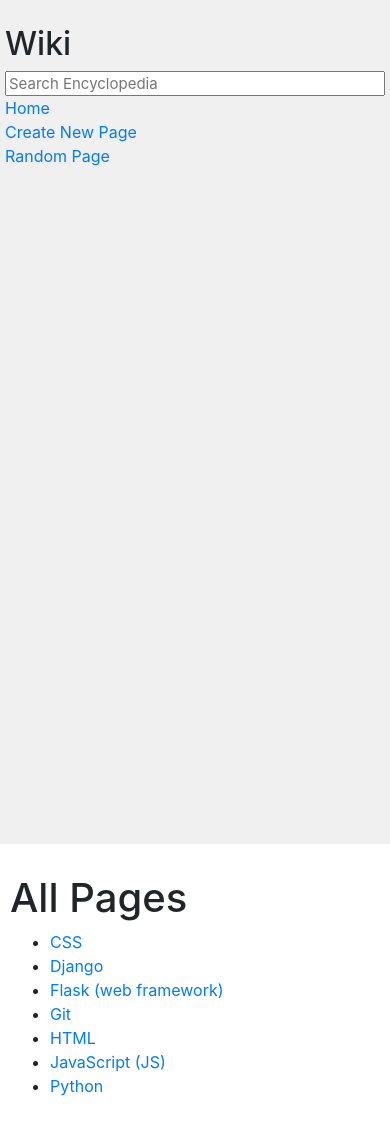
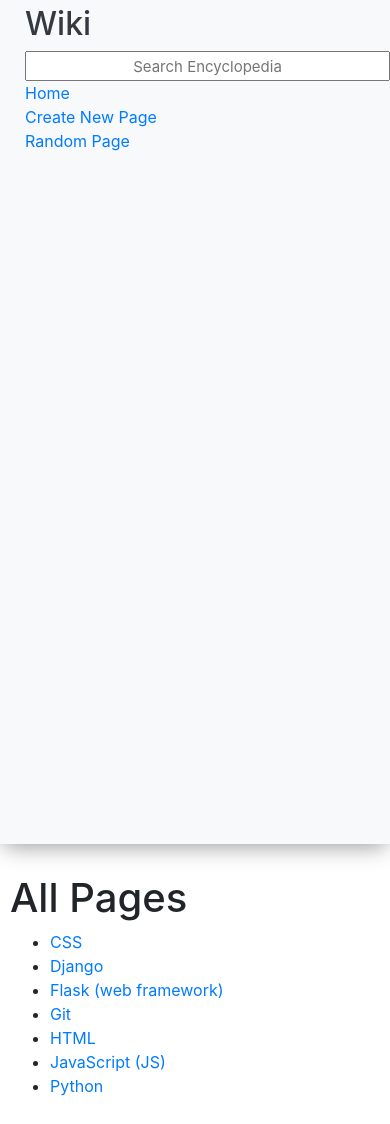
Before and after one commit to siawashkasra/wiki, a Django app: page / in a window 390 px wide. Run offline with Django 3.2, Linux system fonts and the light colour scheme.

Commit message:
improved design

```diff
--- a/encyclopedia/static/encyclopedia/styles.css
+++ b/encyclopedia/static/encyclopedia/styles.css
@@ -25,12 +25,15 @@ textarea {
     width: 100%;
     font-size: 15px;
     line-height: 15px;
+    text-align: center;
+    height: 30px;
 }
 
 .sidebar {
     background-color: #f0f0f0;
     height: 100vh;
-    padding: 20px;
+    padding-left: 40px;
+    box-shadow: 0 25px 20px -20px rgba(0, 0, 0, 0.3), 0 0 15px rgba(0, 0, 0, 0.06);
 }
 
 .sidebar h2 {
--- a/encyclopedia/templates/encyclopedia/layout.html
+++ b/encyclopedia/templates/encyclopedia/layout.html
@@ -10,10 +10,10 @@
     </head>
     <body>
         <div class="row">
-            <div class="sidebar col-lg-2 col-md-3">
+            <div class="sidebar col-lg-3 col-md-4 bg-light text-dark">
                 <h2>Wiki</h2>
                 <form action="{% url 'search' %}" method="GET">
-                    <input class="search" type="text" name="q" placeholder="Search Encyclopedia">
+                    <input class="form-inline search" type="text" name="q" placeholder="Search Encyclopedia">
                 </form>
                 <div>
                     <a href="{% url 'index' %}">Home</a>
@@ -27,7 +27,7 @@
                 {% block nav %}
                 {% endblock %}
             </div>
-            <div class="main col-lg-10 col-md-9">
+            <div class="main col-lg-9 col-md-8">
                 <div class="container">
                     {% block body %}
                     {% endblock %}
```
